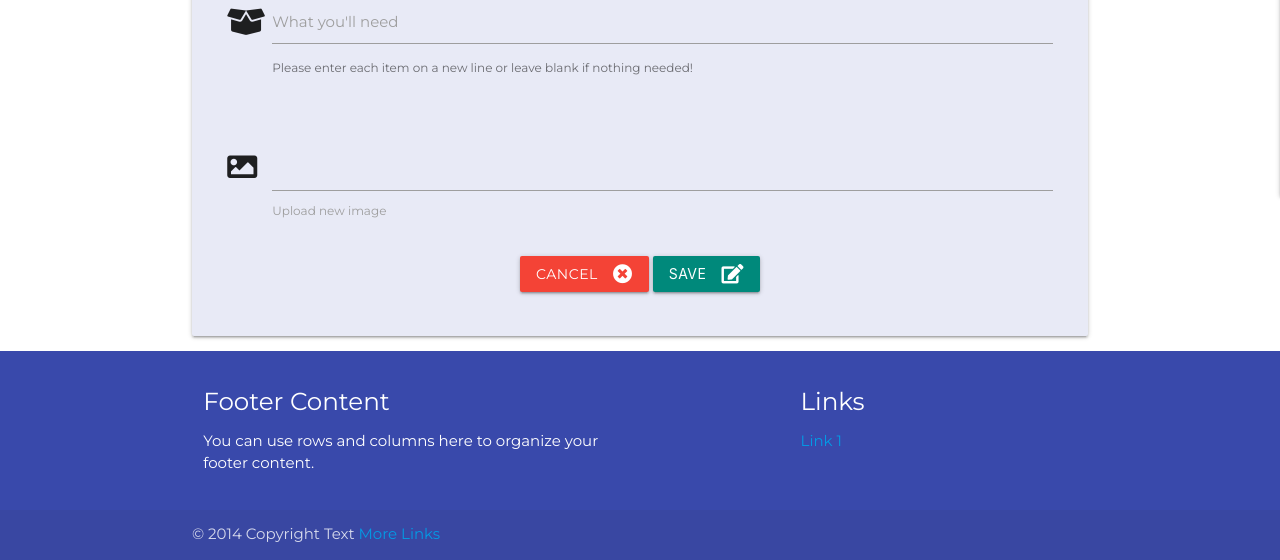
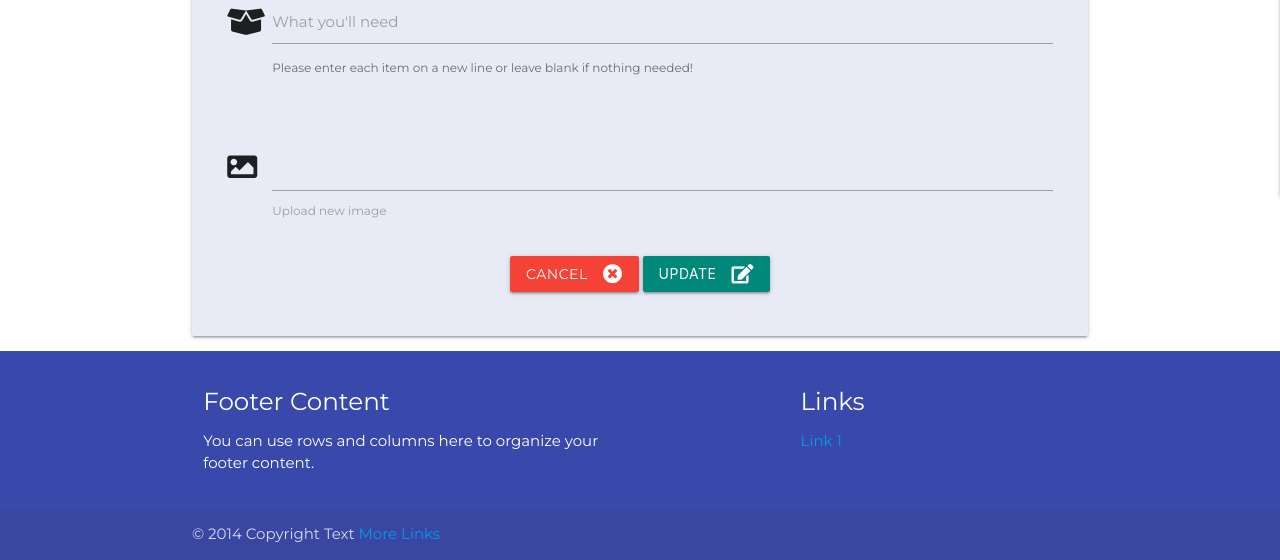
Before and after one commit to Edb83/self-isolution, a Flask app: template templates/edit_activity.html in a window 1280 px wide. Shown: the part 664-1224 px from the top of the page. Run offline with Flask 2, Linux system fonts and the light colour scheme; the template is opened without the code that fills it, so the values that code supplies are empty; some libraries are stand-ins or nearby versions.

Commit message:
Change 'save' to 'update' on button for edit activity and category

```diff
--- a/templates/base.html
+++ b/templates/base.html
@@ -163,7 +163,7 @@
     <script src="https://cdnjs.cloudflare.com/ajax/libs/materialize/1.0.0/js/materialize.min.js"></script>
     <script src="{{ url_for('static', filename='js/script.js') }}"></script>
 
-    <!-- Inline script to display Materialize toasts in place using flashed messages -->
+    <!-- Inline script to display Materialize toasts for flashed messages -->
     <script>
         {% with messages = get_flashed_messages() %}
             {% if messages %}
--- a/templates/edit_activity.html
+++ b/templates/edit_activity.html
@@ -106,7 +106,7 @@
                         Cancel <i class="fas fa-times-circle right"></i>
                     </a>
                     <button type="submit" class="waves-effect waves-light btn teal darken-1">
-                        Save <i class="fas fa-edit right"></i>
+                        Update <i class="fas fa-edit right"></i>
                     </button>
                 </div>
             </div>
--- a/templates/edit_category.html
+++ b/templates/edit_category.html
@@ -47,7 +47,7 @@
                         Cancel <i class="fas fa-times-circle right"></i>
                     </a>
                     <button type="submit" class="waves-effect waves-light btn teal darken-1">
-                        Save <i class="fas fa-edit right"></i>
+                        Update <i class="fas fa-edit right"></i>
                     </button>
                 </div>
             </div>
```
